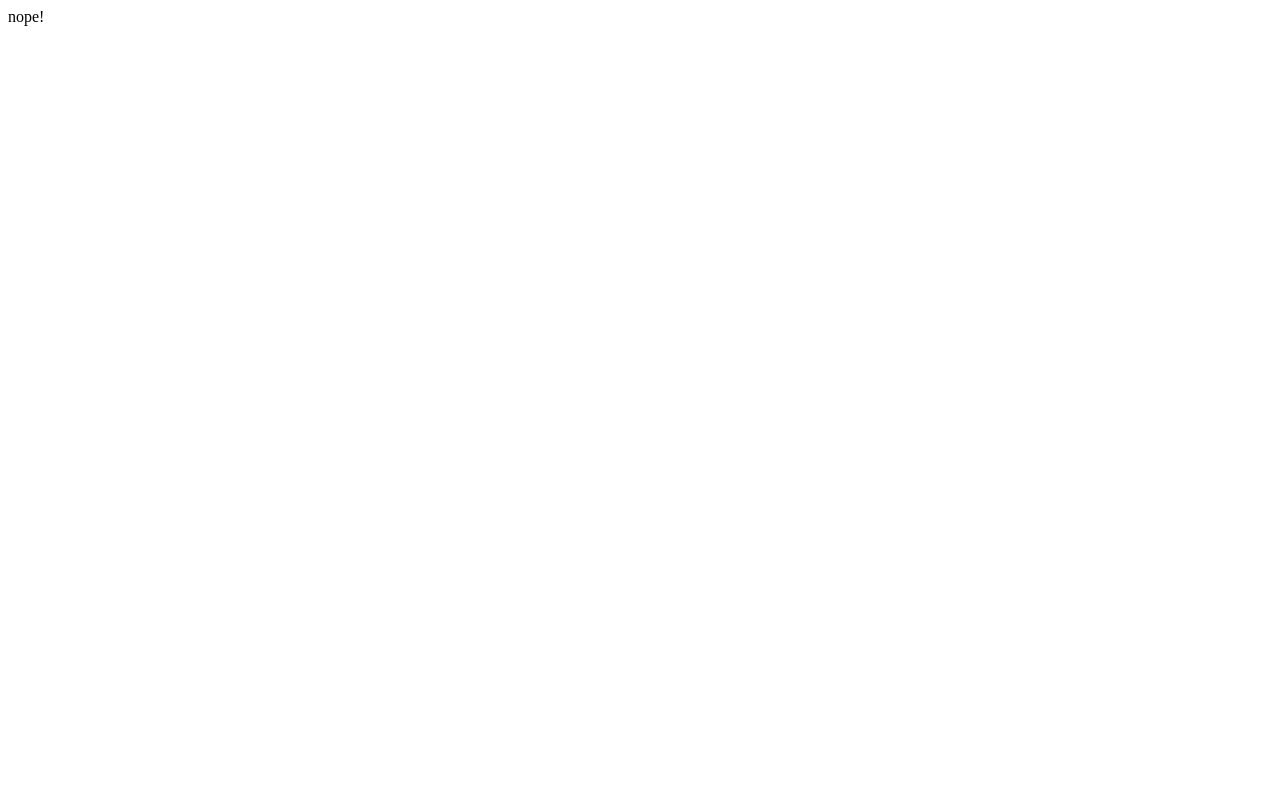
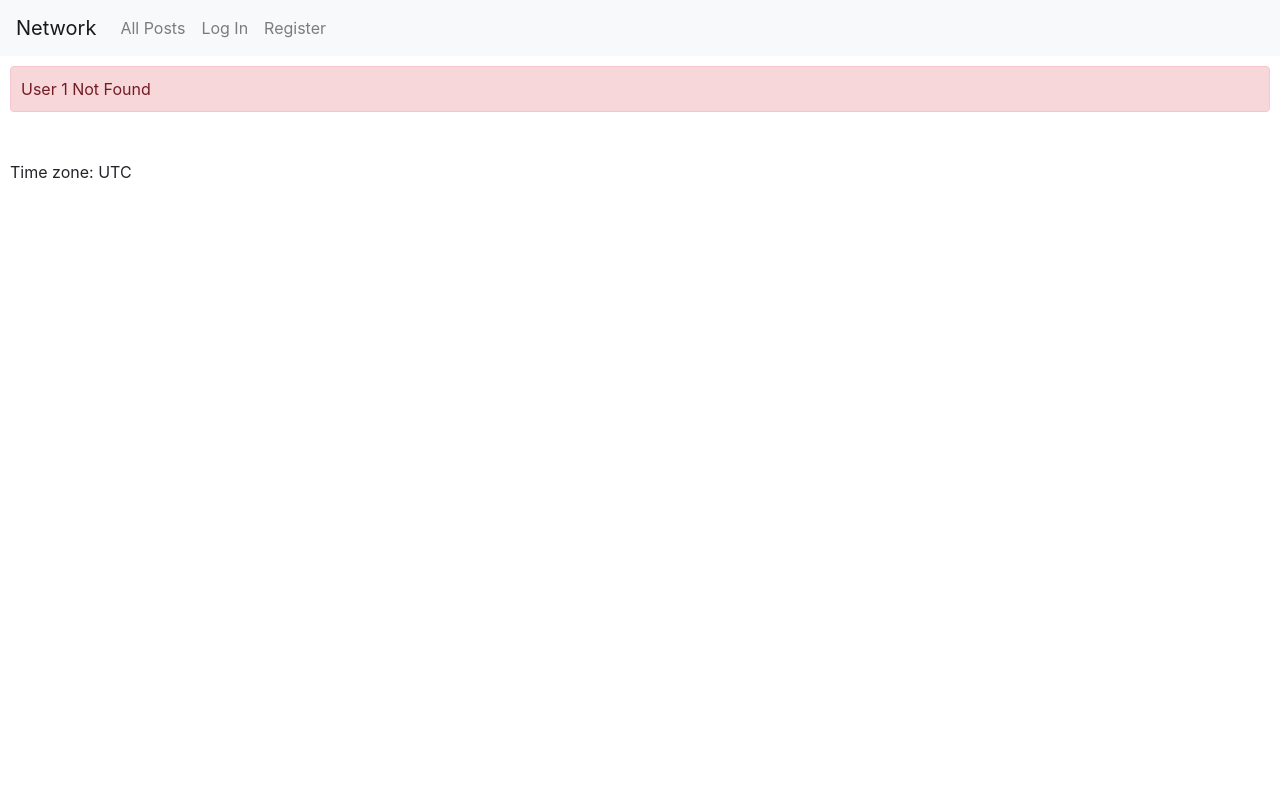
Before and after one commit to ruadh/CSCI-E-33a_Project4, a Django app: page /users/1 in a window 1280 px wide. Before the commit the page is almost empty. Run offline with Django 3.2, Linux system fonts and the light colour scheme; some libraries are stand-ins or nearby versions.

Commit message:
Refactor messages, error handling for user not found

```diff
--- a/project4/network/static/network/network.js
+++ b/project4/network/static/network/network.js
@@ -13,7 +13,7 @@ document.addEventListener('DOMContentLoaded', function () {
   });
 
   // NOTE: IDs should be unique on the page, but I'm using querySelectorAll for the follow & submit buttons anyway.
-  //       If we just used querySelector, we'd also have to check whether the element was present on the page to avoid JS errors.
+  //       If we just used querySelector, we'd get JS errors when the element is not present on the page.
   //       querySelectorAll().forEach handles that seamlessly.  The consistency also improves readability.
 
   // Add a listener to the profile Follow/Unfollow button
@@ -45,11 +45,11 @@ function newPost() {
 
   if (content.length == 0) {
     // Show a message in the main alert area
-    displayAlert(document.querySelector('#main-alert'), 'Empty posts are not allowed', 'danger');
+    displayAlert(document.querySelector('#main-alert-fading'), 'Empty posts are not allowed', 'danger');
 
   } else if (content.length > CHARACTER_LIMIT) {
     // Show a message in the main alert area
-    displayAlert(document.querySelector('#main-alert'), `Posts may not exceed ${CHARACTER_LIMIT} characters.`, 'danger');
+    displayAlert(document.querySelector('#main-alert-fading'), `Posts may not exceed ${CHARACTER_LIMIT} characters.`, 'danger');
 
   } else {
 
@@ -80,7 +80,7 @@ function newPost() {
 
         } else {
           // Show a message in the main alert area
-          displayAlert(document.querySelector('#main-alert'), post.error, 'danger');
+          displayAlert(document.querySelector('#main-alert-fading'), post.error, 'danger');
 
         }
 
@@ -282,7 +282,7 @@ function toggleFollow(id) {
 
       } else {
         // Show a message in the main alert area
-        displayAlert(document.querySelector('#main-alert'), profile.error, 'danger');
+        displayAlert(document.querySelector('#main-alert-fading'), profile.error, 'danger');
       }
 
       // Reenable the follow/unfollow button
@@ -314,7 +314,7 @@ function displayAlert(element, message, style) {
     element.style.display = 'none';
   },
     // DEPENDENCY:  This must be updated if animation-timing or animation-duration for .alert in styles.css are modified
-    12000
+    7000
   )
 
 }
--- a/project4/network/static/network/styles.css
+++ b/project4/network/static/network/styles.css
@@ -9,13 +9,17 @@
 footer,
 .pagination,
 .post-row,
+#main-alert-persistent,
+#user-profile,
 #posts-list h2 {
     padding: 10px;
 }
 
 .post-row,
-#main-alert,
-#new-post {
+#main-alert-fading,
+#main-alert-persistent,
+#new-post,
+#user-profile {
     margin: 10px;
 }
 
@@ -41,13 +45,16 @@ footer,
 
 #user-profile {
     border-radius: 3px;
-    margin: 40px 10px 40px 10px;
+    /* margin: 40px 10px 40px 10px; */
+    /* margin: 0; */
     padding: 20px;
+    max-width: 98%;
 }
 
 #user-profile img {
     border-radius: 10px;
     max-width: 75%;
+    min-width: 135px;
 }
 
 
@@ -68,8 +75,8 @@ footer,
 /* ALERTS */
 
 /* DEPENDENCY: if the fade out delay or duration are modified, the timout in displayAlert in network.js must be updated to match */
-.alert {
-    animation-delay: 10s;
+.alert-fade {
+    animation-delay: 5s;
     animation-duration: 2s;
     animation-name: fade_out;
     display: none;
--- a/project4/network/templates/network/index.html
+++ b/project4/network/templates/network/index.html
@@ -4,9 +4,16 @@
 
 {% block body %}
 
-    {# Placeholder for error messages #}
-    <div id="main-alert" class="alert" role="alert">
+    {# Container for JavaScript fading error messages #}
+    <div id="main-alert-fading" class="alert alert-fade" role="alert">
     </div>
+
+    {# Container for error messages that should persist instead of fading #}
+    {% if message %}
+        <div id="main-alert-persistent" class="alert alert-danger">
+            {{message}}
+        </div>
+    {% endif %}
 
     {# If we're on the profile page, show the profile.  Otherwise, show the post form to authenticated users #}
     {% if profile %}
@@ -35,8 +42,7 @@
 
             </div>
         </div>
-    {% else %}
-        {% if user.is_authenticated %}
+    {% elif show_form and user.is_authenticated %}
         <div id="new-post">
             <!-- NOTE:  The text area doesn't really need to be wrapped in a form, but it makes adding the CSRF token easier -->
             <form id="new-post-form">
@@ -45,7 +51,6 @@
                 <button id="submit-post" class="btn btn-primary">Submit</button>
             </form>
         </div>
-        {% endif %}
     {% endif %}
 
     <div id="posts-list">
@@ -54,8 +59,8 @@
         {% if page %}
             {% for post in page %}
             <div class="post-row" data-post="{{post.id}}">
-                {# Placeholder for post-level error messages #}
-                <div class="alert" role="alert">
+                {# Container for post-level error messages #}
+                <div class="alert alert-fade" role="alert">
                 </div>
                 <div class="post-content">{{post.content}}</div>
                 <p>By <a href="{% url 'view_profile' post.author.id %}">{{post.author}}</a> on
--- a/project4/network/templates/network/layout.html
+++ b/project4/network/templates/network/layout.html
@@ -4,7 +4,7 @@
 {# CITATION: Make user ID and character available to JS per https://stackoverflow.com/a/62592463 #}
 {{ request.user.id|json_script:"user_id" }}
 
-{# CITATION: Make value from settings.py available to JS per https://bit.ly/3Ch1SdL #}
+{# CITATION: Make template values available to JS per https://bit.ly/3Ch1SdL #}
 {{ CHARACTER_LIMIT|json_script:"CHARACTER_LIMIT" }}
 
 <!DOCTYPE html>
--- a/project4/network/views.py
+++ b/project4/network/views.py
@@ -19,7 +19,6 @@ from .models import Post, User
 import time
 
 
-
 # CLASSES
 
 
@@ -39,6 +38,8 @@ class PostForm(forms.ModelForm):
 # NOTE:  These have been modified slightly from the provided starter file
 
 def login_view(request):
+    """Log in the user"""
+
     if request.method == 'POST':
 
         # Attempt to sign user in
@@ -61,11 +62,15 @@ def login_view(request):
 
 
 def logout_view(request):
+    """Log out the user"""
+
     logout(request)
     return HttpResponseRedirect(reverse('index'))
 
 
 def register(request):
+    """Register a new user"""
+
     # Gather a list of timezones to populate the timezone choice field in the form
     timezones = pytz.common_timezones
 
@@ -113,17 +118,17 @@ def register(request):
 
 # PAGES
 
-# Display the home page
+def index(request):
+    """Display the home page with the most recent posts by all users"""
 
-def index(request):
     posts = Post.objects.all().order_by('-timestamp').all()
-    return paginate_posts(request, '', posts, 'Recent Posts')
+    return paginate_posts(request, '', posts, 'Recent Posts', None, True)
 
 
-# Display a paginated list of posts
-# CITATION:  Adapted from Vancara example project in Vlad's section
+def paginate_posts(request, profile, posts, title, message=None, show_form=False):
+    """Paginate and display the provided list of posts"""
+    # CITATION:  Adapted from Vancara example project in Vlad's section
 
-def paginate_posts(request, profile, posts, title, message=None):
     # Determine the desired page number from the request
     page_num = request.GET.get('page', 1)
     # Create the paginator object
@@ -131,21 +136,22 @@ def paginate_posts(request, profile, posts, title, message=None):
     # Get the specific page's worth of posts
     page = paginator.page(page_num)
     post_form = PostForm()
-    return render(request, 'network/index.html', {'page': page, 'profile': profile, 'title': title, 'post_form': post_form, 'message': message})
+    return render(request, 'network/index.html', {'page': page, 'profile': profile, 'title': title, 'post_form': post_form, 'message': message, 'show_form': show_form})
 
-
-# Display the posts with authors followed by the current user
 
 @login_required
 def following_posts(request):
+    """Display posts by authors followed by the current user"""
+
     # CITATION:  I got help with the syntax from the Django documentation and also https://stackoverflow.com/a/45768219
     posts = Post.objects.filter(
         author__in=request.user.following.all()).order_by('-timestamp').all()
     if posts.count() > 0:
-        title = 'Recent Posts - By Users I\'m Following'
+        title = 'Recent Posts by Users I\'m Following'
     else:
+        # Since we're
         title = 'You are not following any users'
-    return paginate_posts(request, '', posts, title)
+    return paginate_posts(request, None, posts, title)
 
 
 #  Display the profile page for a single user
@@ -156,9 +162,8 @@ def view_profile(request, id):
         profile = User.objects.get(pk=id)
     # CITATION:  Exception type borrowed from provided views.py in Project 3
     except User.DoesNotExist:
-        # TO DO:
-        # If the profile isn't found, show an error instead of loading the profile page
-        return HttpResponse('nope!')
+        # Show a persistent error
+        return paginate_posts(request, None, '', '', f'User {id} Not Found')
 
     # Get that user's posts
     posts = Post.objects.filter(author=id).order_by('-timestamp').all()
@@ -169,10 +174,9 @@ def view_profile(request, id):
 # API METHODS
 
 
-# Create or edit a post
-
 @login_required
 def post(request, id=None):
+    """Create or edit a post"""
 
     # TEMP FOR TESTING
     time.sleep(1)
@@ -212,11 +216,10 @@ def post(request, id=None):
     return JsonResponse({'error': 'PUT request required.'}, status=400)
 
 
-# Like or unlike a post
-# NOTE: See design notes in toggleLike in network.js for thoughts on toggling the existing value vs. passing the user's intended action
-
 @login_required
 def toggle_like(request, id):
+    """Toggle whether the current user likes or doesn't like a post"""
+    # NOTE: See design notes in toggleLike in network.js for thoughts on toggling the existing value vs. passing the user's intended action
 
     # TEMP FOR TESTING
     time.sleep(1)
@@ -242,11 +245,10 @@ def toggle_like(request, id):
         return JsonResponse(post.serialize(), status=200)
 
 
-# Follow or unfollow a user
-# NOTE:  See design notes in toggleLike in network.js for thoughts on toggling the existing value vs. passing the user's intended action
-
 @login_required
 def toggle_follow(request, id):
+    """Toggle whether the current user follows or doesn't follow another user"""
+    # NOTE:  See design notes in toggleLike in network.js for thoughts on toggling the existing value vs. passing the user's intended action
 
     # TEMP FOR TESTING
     time.sleep(1)
```
